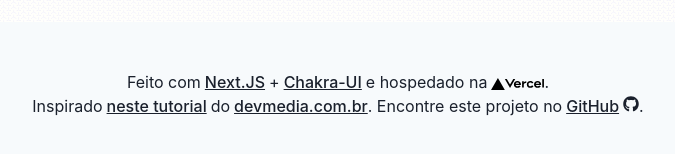
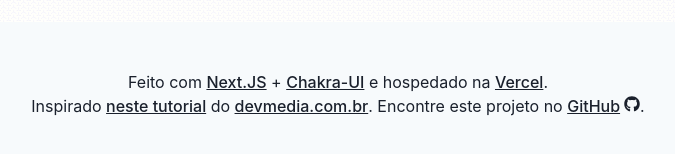
Before and after one commit to edueter/nextjs-validador-cpf, a Next.js app: page / in a window 1280 px wide. Shown: the part 634-788 px from the top of the page, without its empty margins (302-977 px from the left). Built offline with nearby package versions, Linux system fonts and the light colour scheme.

Commit message:
Fixed footer

```diff
--- a/components/footer.js
+++ b/components/footer.js
@@ -4,56 +4,26 @@ import { FaGithub } from 'react-icons/fa'
 
 
 const Footer = () => {
-  const CustomLink = ({ children, href, passHref, isLast }) => {
+  const Paragraph = ({children}) => {
     return (
-      <Link href={href} passHref={passHref}>
-        <chakra.a
-          display="inline"
-          cursor="pointer"
-          textDecoration="underline"
-          fontWeight="500"
-          transition="color .2s ease-in-out"
-          _hover={{
-            color: 'teal.500'
-          }}
-          mr={isLast && 0}
-          mx={!isLast ? 1 : 0}
-          ml={isLast && 1}
-        >
-          {children}
-        </chakra.a>
-      </Link>
+      <Text
+        textAlign={["center", ,"center"]}
+        w="fit-content"
+        mx={[4, , "auto"]}
+        wordBreak="break-word">
+        {children}
+      </Text>
     )
   }
   return (
     <Box as="footer" bgColor="gray.50" w="100%" py={12} mt="auto">
       <Flex flexDir="column" alignContent="center" flexWrap="wrap">
-        <Flex as={Text} textAlign="center" w="fit-content" mx="auto">Feito com
-            <CustomLink href="https://nextjs.org" passHref>
-            Next.JS
-            </CustomLink>
-            +
-            <CustomLink href="https://chakra-ui.com/" passHref>
-            Chakra-UI
-            </CustomLink>
-            e hospedado na
-            <Link href="http://vercel.com" passHref>
-              <Box as="img"
-                cursor="pointer"
-                src="/vercel.svg" alt="vercel"
-                h={3}
-                mt={2}
-                ml={1}
-              />
-            </Link>.
-          </Flex>
-          <Flex as={Text} textAlign="center" w="fit-content" mx="auto">
-            Inspirado <CustomLink href="https://www.devmedia.com.br/validar-cpf-com-javascript/23916" passHref>
-              neste tutorial
-            </CustomLink> do <CustomLink href="https://devmedia.com.br" passHref isLast>
-              devmedia.com.br
-            </CustomLink>. Encontre este projeto no <CustomLink href="https://github.com/edueter/nextjs-validador-cpf" passHref isLast>GitHub<Icon ml={1} as={FaGithub} /></CustomLink>.
-          </Flex>
+        <Paragraph>
+          Feito com <a href="https://nextjs.org" target="_blank">Next.JS</a> + <a href="https://chakra-ui.com/" target="_blank">Chakra-UI</a> e hospedado na <Link href="http://vercel.com" target="_blank">Vercel</Link>.
+        </Paragraph>
+        <Paragraph>
+          Inspirado <a href="https://www.devmedia.com.br/validar-cpf-com-javascript/23916" target="_blank">neste tutorial</a> do <a href="https://devmedia.com.br" target="_blank" >devmedia.com.br</a>. Encontre este projeto no <a href="https://github.com/edueter/nextjs-validador-cpf" target="_blank">GitHub<Icon ml={1} as={FaGithub} /></a>.
+        </Paragraph>
       </Flex>
     </Box>
   )
--- a/pages/_app.js
+++ b/pages/_app.js
@@ -6,6 +6,15 @@ const theme = extendTheme({
       'html': {
         fontSize: '16px',
       },
+      'a': {
+        cursor: 'pointer',
+        textDecoration: 'underline',
+        fontWeight: '500',
+        transition: 'color .2s ease-in-out',
+        _hover: {
+          color: 'teal.500',
+        }
+      }
     },
   }
 })
```
